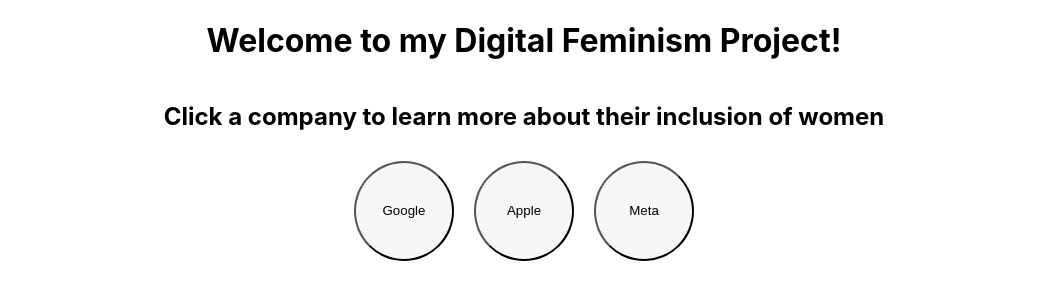
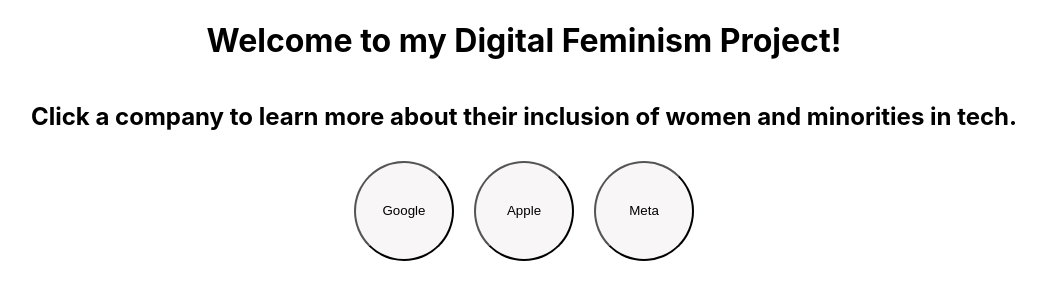
Before and after one commit to katherinebeltz/katherinebeltz.github.io, a React (Create React App) app in the folder my-app/: page / in a window 1280 px wide. Shown: the top 300 px of the page, without its empty margins (116-1162 px from the left). Built offline with nearby package versions, Linux system fonts and the light colour scheme.

Commit message:
production build

```diff
--- a/my-app/package.json
+++ b/my-app/package.json
@@ -1,4 +1,5 @@
 {
+  "homepage": "https://katherinebeltz.github.io/my-app",
   "name": "my-app",
   "version": "0.1.0",
   "private": true,
@@ -6,6 +7,7 @@
     "@testing-library/jest-dom": "^5.16.5",
     "@testing-library/react": "^13.4.0",
     "@testing-library/user-event": "^13.5.0",
+    "gh-pages": "^4.0.0",
     "react": "^18.2.0",
     "react-dom": "^18.2.0",
     "react-router-dom": "^6.4.3",
--- a/my-app/src/Home.js
+++ b/my-app/src/Home.js
@@ -20,7 +20,7 @@
     return (
 <div className="container">
     <h1>Welcome to my Digital Feminism Project!</h1>
-    <h2>Click a company to learn more about their inclusion of women</h2>
+    <h2>Click a company to learn more about their inclusion of women and minorities in tech.</h2>
         <div className="buttons" >{buttons}</div>
 </div>
     )
```
Also changed, not shown: 1 other file (tests, documents, lock files or other folders).
